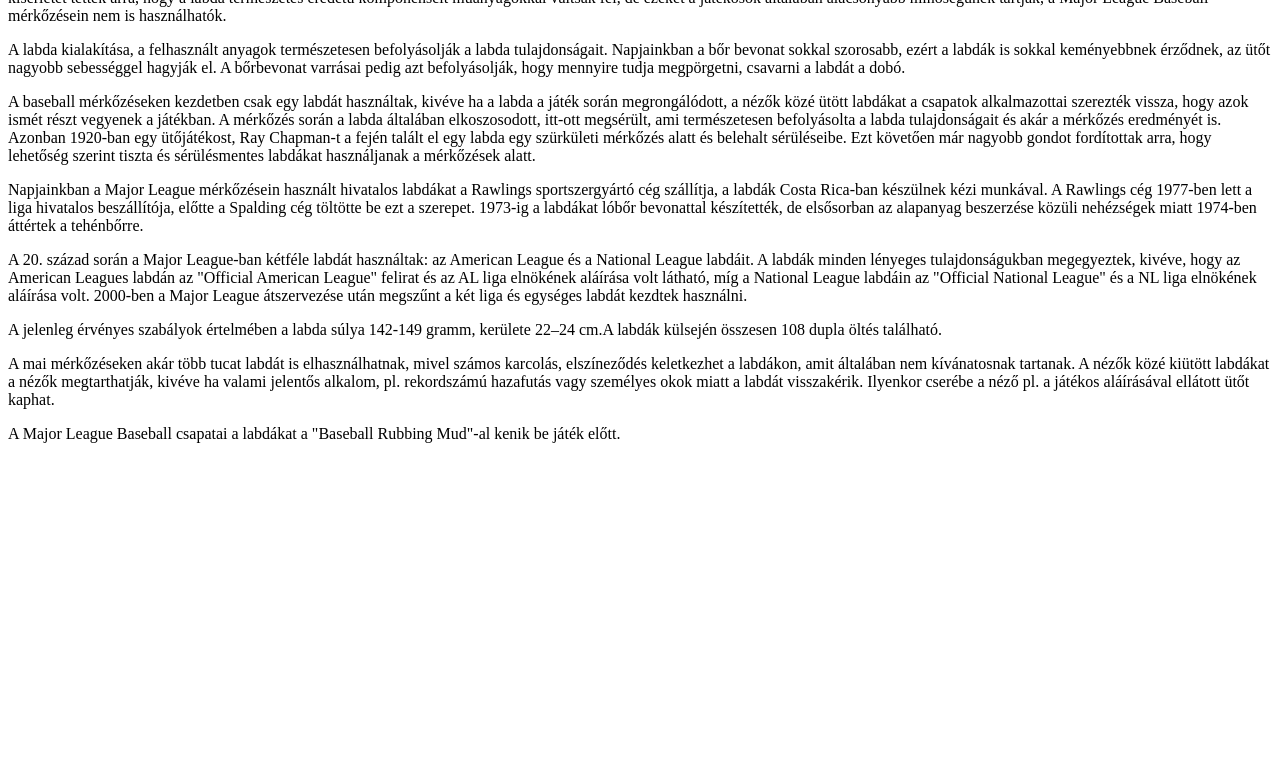
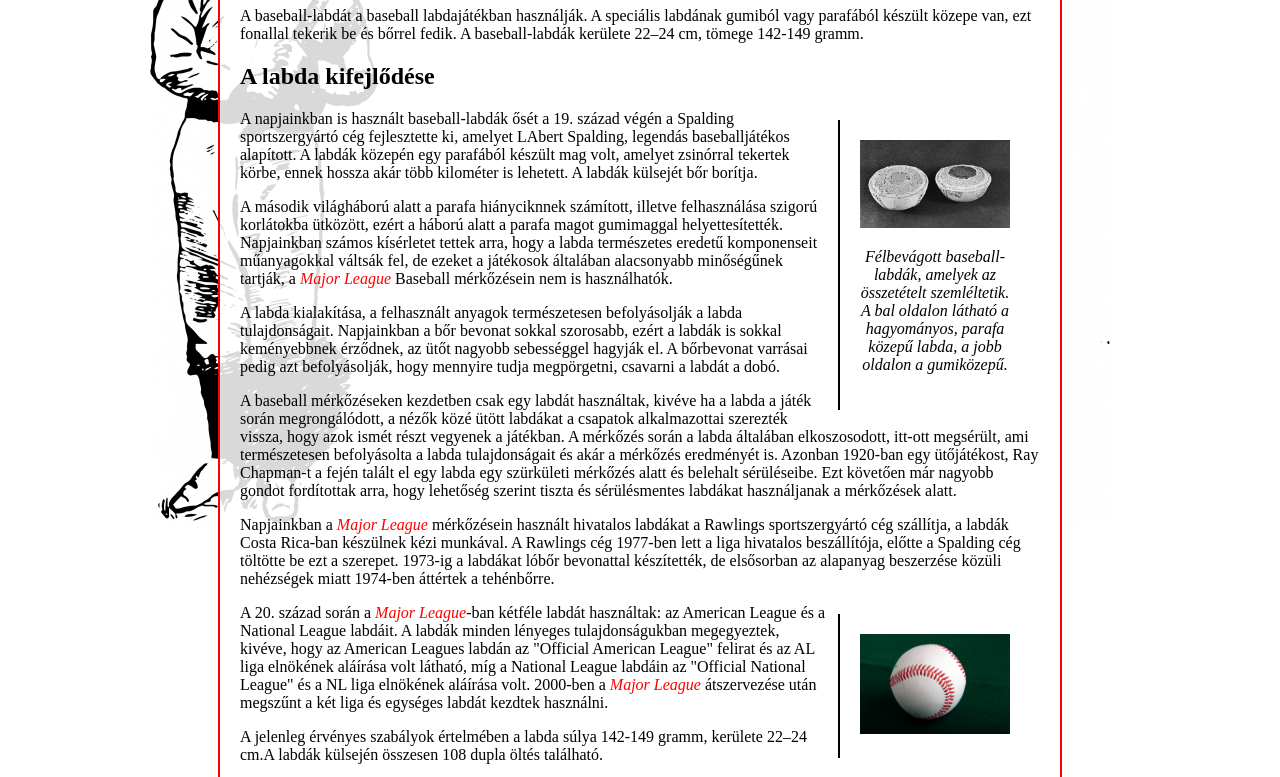
Before and after one commit to Hyrtix68/Baseball-labda, a plain HTML site: page index.html in a window 1280 px wide. Shown: the part 243-1020 px from the top of the page. Before the commit the page ends 800 px from the top, so only its background shows below. Drawn offline with Linux system fonts and the light colour scheme.

Commit message:
végsőállapot

```diff
--- a/index.html
+++ b/index.html
@@ -1,22 +1,37 @@
-<html>
+<!DOCTYPE html>
+<html lang="en">
 <head>
+    <meta charset="UTF-8">
+    <meta http-equiv="X-UA-Compatible" content="IE=edge">
+    <meta name="viewport" content="width=device-width, initial-scale=1.0">
+    <link rel="stylesheet" href="style.css">
+    <title>Baseball-labda</title>
 </head>
 <body>
-    Baseball labda*
+    <div id="content">
+    <h1>Baseball labda <a href="https://hu.wikipedia.org/wiki/Baseball-labda" target="_blank">*</a></h1>
     <p>A baseball-labdát a baseball labdajátékban használják. A speciális labdának gumiból vagy parafából készült közepe van, ezt fonallal tekerik be és bőrrel fedik. A baseball-labdák kerülete 22–24 cm, tömege 142-149 gramm.</p>
 
-    A labda kifejlődése
+    <h2>A labda kifejlődése</h2>
 
-    <p>Félbevágott baseball-labdák, amelyek az összetételt szemléltetik. A bal oldalon látható a hagyományos, parafa közepű labda, a jobb oldalon a gumiközepű.</p>
+    <div class="frame">
+    <img src="Felbevagva.jpg" >
+    <p class="imgcaption">Félbevágott baseball-labdák, amelyek az összetételt szemléltetik. A bal oldalon látható a hagyományos, parafa közepű labda, a jobb oldalon a gumiközepű.</p>
+    </div>
 
     <p>A napjainkban is használt baseball-labdák ősét a 19. század végén a Spalding sportszergyártó cég fejlesztette ki, amelyet LAbert Spalding, legendás baseballjátékos alapított. A labdák közepén egy parafából készült mag volt, amelyet zsinórral tekertek körbe, ennek hossza akár több kilométer is lehetett. A labdák külsejét bőr borítja.</p>
-    <p>A második világháború alatt a parafa hiányciknnek számított, illetve felhasználása szigorú korlátokba ütközött, ezért a háború alatt a parafa magot gumimaggal helyettesítették. Napjainkban számos kísérletet tettek arra, hogy a labda természetes eredetű komponenseit műanyagokkal váltsák fel, de ezeket a játékosok általában alacsonyabb minőségűnek tartják, a Major League Baseball mérkőzésein nem is használhatók.</p>
+    <p>A második világháború alatt a parafa hiányciknnek számított, illetve felhasználása szigorú korlátokba ütközött, ezért a háború alatt a parafa magot gumimaggal helyettesítették. Napjainkban számos kísérletet tettek arra, hogy a labda természetes eredetű komponenseit műanyagokkal váltsák fel, de ezeket a játékosok általában alacsonyabb minőségűnek tartják, a <span class="kiemelt">Major League</span> Baseball mérkőzésein nem is használhatók.</p>
     <p>A labda kialakítása, a felhasznált anyagok természetesen befolyásolják a labda tulajdonságait. Napjainkban a bőr bevonat sokkal szorosabb, ezért a labdák is sokkal keményebbnek érződnek, az ütőt nagyobb sebességgel hagyják el. A bőrbevonat varrásai pedig azt befolyásolják, hogy mennyire tudja megpörgetni, csavarni a labdát a dobó.</p>
     <p>A baseball mérkőzéseken kezdetben csak egy labdát használtak, kivéve ha a labda a játék során megrongálódott, a nézők közé ütött labdákat a csapatok alkalmazottai szerezték vissza, hogy azok ismét részt vegyenek a játékban. A mérkőzés során a labda általában elkoszosodott, itt-ott megsérült, ami természetesen befolyásolta a labda tulajdonságait és akár a mérkőzés eredményét is. Azonban 1920-ban egy ütőjátékost, Ray Chapman-t a fején talált el egy labda egy szürkületi mérkőzés alatt és belehalt sérüléseibe. Ezt követően már nagyobb gondot fordítottak arra, hogy lehetőség szerint tiszta és sérülésmentes labdákat használjanak a mérkőzések alatt.</p>
-    <p>Napjainkban a Major League mérkőzésein használt hivatalos labdákat a Rawlings sportszergyártó cég szállítja, a labdák Costa Rica-ban készülnek kézi munkával. A Rawlings cég 1977-ben lett a liga hivatalos beszállítója, előtte a Spalding cég töltötte be ezt a szerepet. 1973-ig a labdákat lóbőr bevonattal készítették, de elsősorban az alapanyag beszerzése közüli nehézségek miatt 1974-ben áttértek a tehénbőrre.</p>
-    <p>A 20. század során a Major League-ban kétféle labdát használtak: az American League és a National League labdáit. A labdák minden lényeges tulajdonságukban megegyeztek, kivéve, hogy az American Leagues labdán az "Official American League" felirat és az AL liga elnökének aláírása volt látható, míg a National League labdáin az "Official National League" és a NL liga elnökének aláírása volt. 2000-ben a Major League átszervezése után megszűnt a két liga és egységes labdát kezdtek használni.</p>
+    <p>Napjainkban a <span class="kiemelt">Major League</span> mérkőzésein használt hivatalos labdákat a Rawlings sportszergyártó cég szállítja, a labdák Costa Rica-ban készülnek kézi munkával. A Rawlings cég 1977-ben lett a liga hivatalos beszállítója, előtte a Spalding cég töltötte be ezt a szerepet. 1973-ig a labdákat lóbőr bevonattal készítették, de elsősorban az alapanyag beszerzése közüli nehézségek miatt 1974-ben áttértek a tehénbőrre.</p>
+    <div class="frame">
+        <img src="Baseball.jpg" alt="baseball-labda" title="baseball-labda">
+    </div>
+    <p>A 20. század során a <span class="kiemelt">Major League</span>-ban kétféle labdát használtak: az American League és a National League labdáit. A labdák minden lényeges tulajdonságukban megegyeztek, kivéve, hogy az American Leagues labdán az "Official American League" felirat és az AL liga elnökének aláírása volt látható, míg a National League labdáin az "Official National League" és a NL liga elnökének aláírása volt. 2000-ben a <span class="kiemelt">Major League</span> átszervezése után megszűnt a két liga és egységes labdát kezdtek használni.</p>
     <p>A jelenleg érvényes szabályok értelmében a labda súlya 142-149 gramm, kerülete 22–24 cm.A labdák külsején összesen 108 dupla öltés található.</p>
     <p>A mai mérkőzéseken akár több tucat labdát is elhasználhatnak, mivel számos karcolás, elszíneződés keletkezhet a labdákon, amit általában nem kívánatosnak tartanak. A nézők közé kiütött labdákat a nézők megtarthatják, kivéve ha valami jelentős alkalom, pl. rekordszámú hazafutás vagy személyes okok miatt a labdát visszakérik. Ilyenkor cserébe a néző pl. a játékos aláírásával ellátott ütőt kaphat.</p>
-    <p>A Major League Baseball csapatai a labdákat a "Baseball Rubbing Mud"-al kenik be játék előtt.</p>
+    <p>A <span class="kiemelt">Major League</span> Baseball csapatai a labdákat a "Baseball Rubbing Mud"-al kenik be játék előtt.</p>
+
+</div>
 </body>
 </html>
--- a/style.css
+++ b/style.css
@@ -3,21 +3,56 @@ body
     margin: 0;
     padding: 0;
     background-position-x: 150px;
+    background-image: url("baseball-background.jpg");
+    background-size: 960px;
+    background-repeat: no-repeat;
 }
 
 #content
 {
     padding: 20px;
     background-color: rgba(255,255,255,0.85);
+    margin: auto;
+    margin-top: 150px;
+    width: 800px;
+    vertical-align: middle;
+    border-left: 2px solid red;
+    border-right: 2px solid red;
 }
 
 .frame
 {
     padding:20px;
     margin:10px;
+    float: right;
+    width: 150px;
+    border-left: 2px solid black ;
 }
 
 .frame img
 {
     width: 150px;
 }
+
+.imgcaption
+{
+    text-align: center;
+    font-style: italic;
+}
+
+.kiemelt
+{
+    font-style: italic;
+    color: red;
+}
+
+a
+{
+    text-decoration: none;
+    color: black;
+}
+
+a:hover
+{
+    color: red;
+}
```
